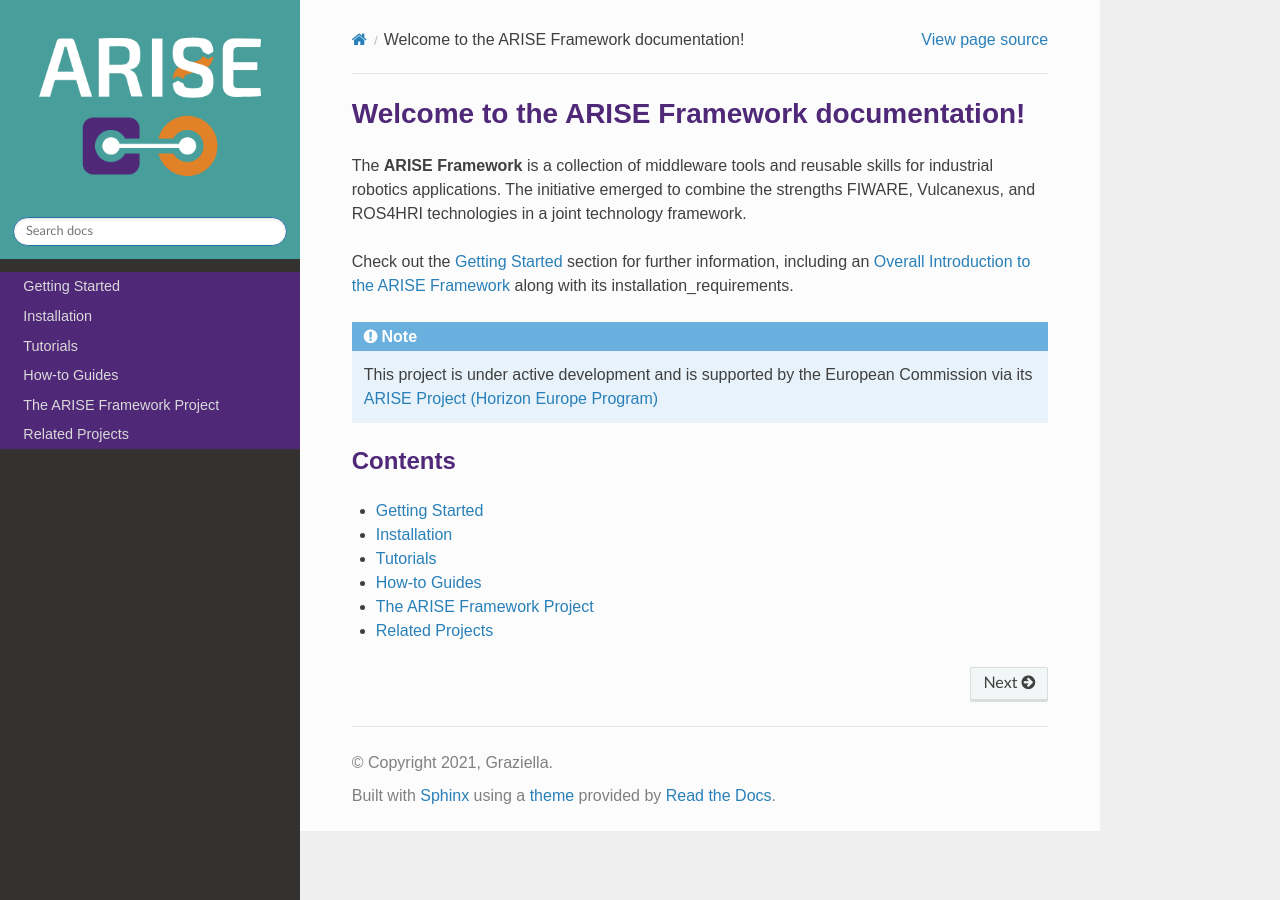
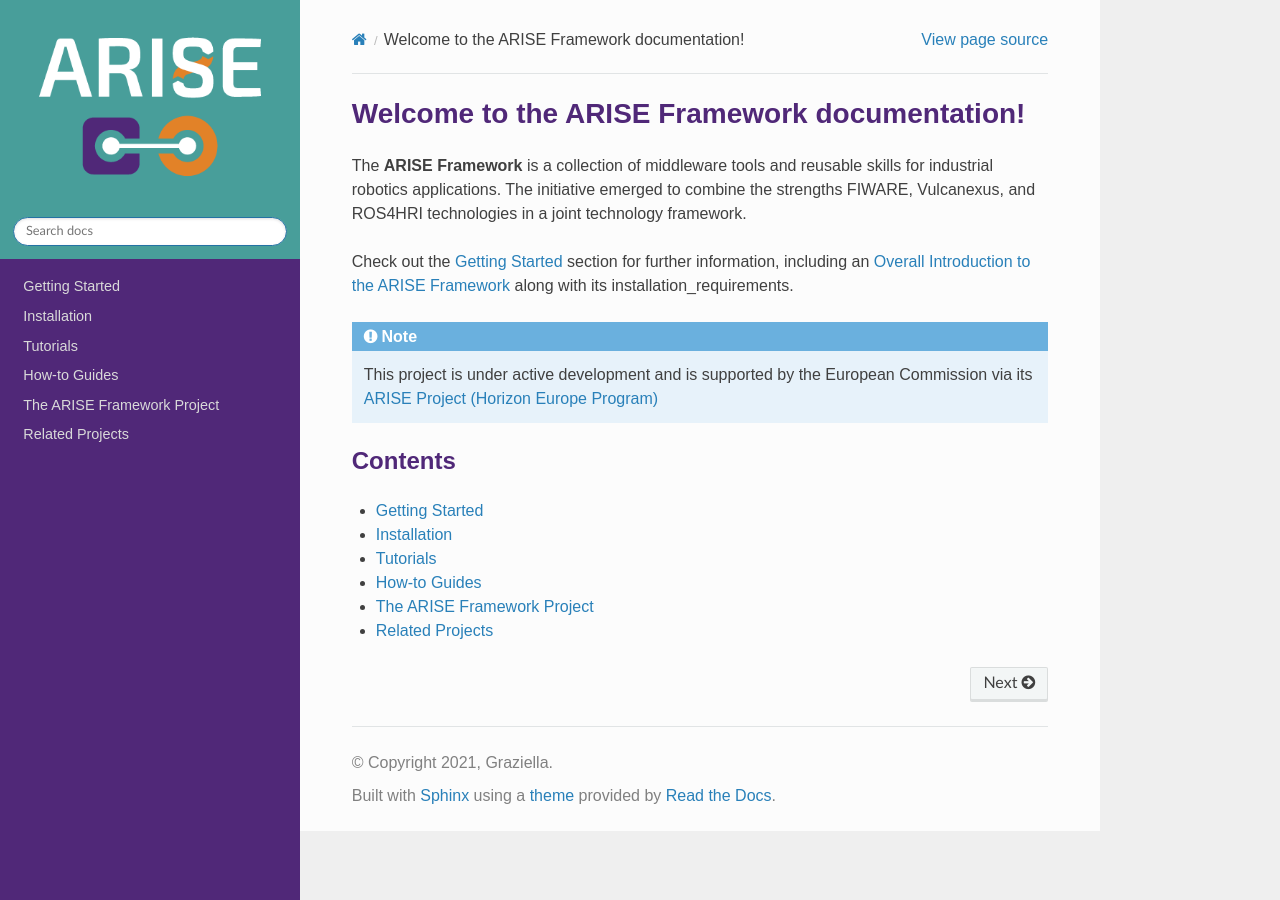
Before and after one commit to agileHRI/arise_documentation, a Sphinx documentation site: the page built from docs/source/index.rst, in a window 1280 px wide. Built offline with Sphinx 7.4.7 and the Read the Docs theme 3.1.0, drawn with Linux system fonts in a browser that asks for light colours.

Commit message:
Update custom.css

```diff
--- a/docs/source/_static/custom.css
+++ b/docs/source/_static/custom.css
@@ -32,7 +32,7 @@
 }
 
 /* Change the background color of the sidebar menu */
-.wy-side-nav-search {
+.wy-nav-side {
     background-color: #502878; /* ARISE purple */
 }
 
```
